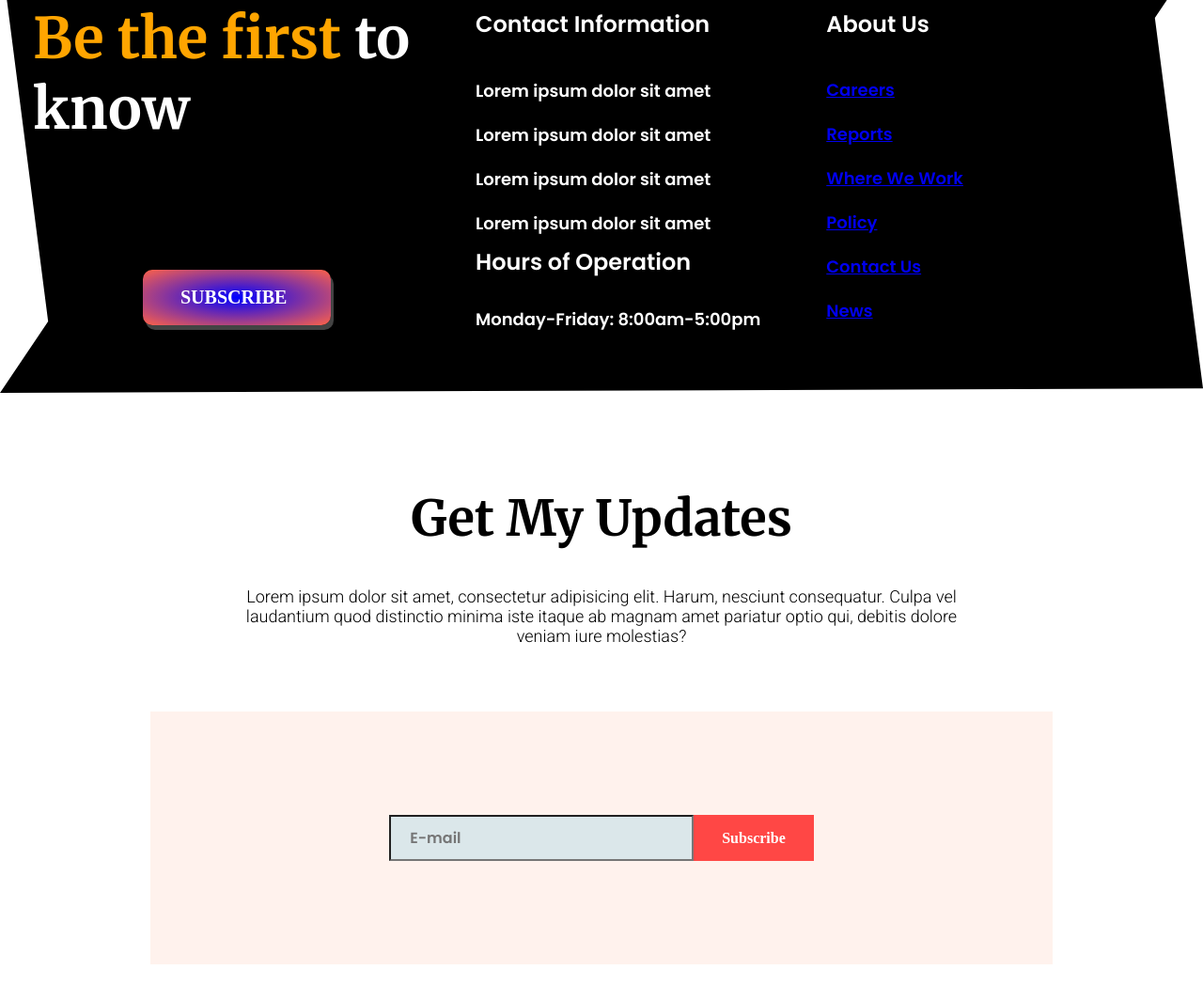
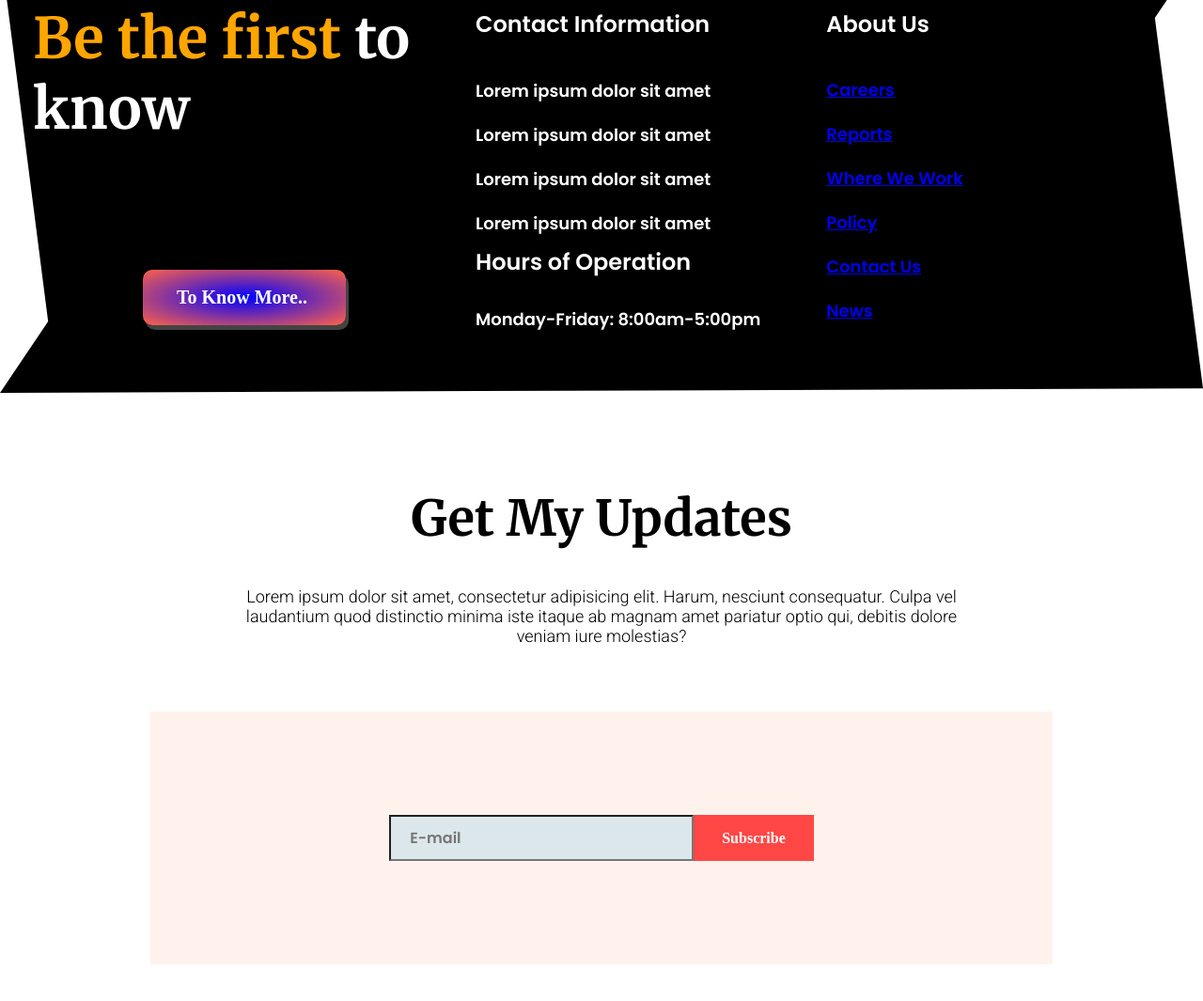
Before and after one commit to Md-Tanjim-Hossain/flood-relief, a plain HTML site: page index.html in a window 1280 px wide. Shown: the part 1940-3005 px from the top of the page at 94% size. Drawn offline with Linux system fonts and the light colour scheme.

Commit message:
code added to information section

```diff
--- a/index.html
+++ b/index.html
@@ -83,7 +83,7 @@
     <section  class="info-section">
         <div class="contents-info1">
             <h1><span style="color: orange;">Be the first</span> to <br>know</h1>
-            <a class="info-link-button" target="_blank" href="#">SUBSCRIBE</a>
+            <a class="info-link-button" target="_blank" href="https://www.thedailystar.net/tags/flood-bangladesh">To Know More..</a>
         </div>
         <div class="contents-info2">
             <div>
--- a/style.css
+++ b/style.css
@@ -138,13 +138,13 @@
 }
 .info-link-button   {
     display: block;
-    width: 120px;
+    width: 144px;
     margin-top: 134px;
     margin-left: 117px;
     text-decoration: none;
     background-image: radial-gradient(blue, tomato);
     box-shadow: 3px 5px #8888887e;
-    padding: 18px 40px;
+    padding: 18px 36px;
     border-radius: 10px;
     color: white;
     font-weight: 700;
```
